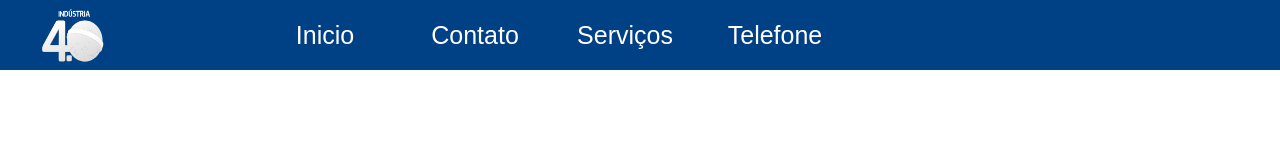
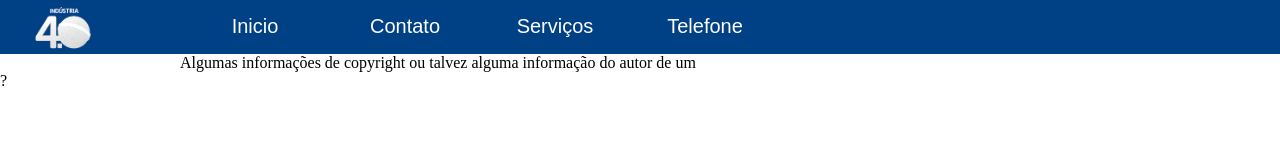
Before and after one commit to Brenda2609/Trabalho-Web, a plain HTML site: page index.html in a window 1280 px wide. Drawn offline with Linux system fonts and the light colour scheme.

Commit message:
ajustes menu

```diff
--- a/css/style.css
+++ b/css/style.css
@@ -5,13 +5,13 @@
 /* Aqui quem ficou com o MENU poderá adcionar atributos css a vontade até o comentario
 OBS: Seu escopo de código  */
 
+*{
+    margin: 0;
+    padding: 0;
+}
 .menu{
     width: 100%;
-    display: -webkit-flex; /* Safari */
-    -webkit-flex-wrap: wrap; /* Safari 6.1+ */
-    display: flex;
-    flex-wrap: wrap;
-    height: 70px;
+    height: 54px;
     background-color: #004085;
     font-family: Arial ;
 }
@@ -19,26 +19,13 @@ OBS: Seu escopo de código  */
     list-style: none;
     position: relative;
 }
-#img{
-    margin-right: 100px;
-    width: 150px;
-}
 .menu ul li{
     width: 150px;
     float: left;
 }
-
-.menu div img{
-    height: 70px;
-    background-color: #004085;
-    display: block;
-    margin-left: auto;
-    margin-right: auto
-}
-
 .menu a{
-    font-size: 25px;
-    padding: 20.5px;
+    font-size: 20px;
+    padding: 15px;
     display: block;
     text-decoration: none;
     text-align: center;
@@ -48,6 +35,9 @@ OBS: Seu escopo de código  */
 .menu a:hover{
     background-color: #f4f4f4;
     color: #555;
+}
+#img{
+    margin-left: 30px
 }
 label[for="bt_menu"]{
     padding: 5px;
--- a/index.html
+++ b/index.html
@@ -13,9 +13,9 @@
 <body>
   <div>
     <nav class="menu">
-      <div id="img"><img src="./img/logo_industria4.png" alt="some text" width="78" height="60"></div>
       <div>
         <ul>
+            <li id="img"><img src="./img/logo_industria4.png" alt="some text" width="70" height="55"></li>
           <li><a href="#">Inicio</a></li>
           <li><a href="#">Contato</a></li>
           <li><a href="#">Serviços</a></li>
@@ -25,7 +25,9 @@
     </nav>
   </div>
   <div class="content"></div>
-  <div class="footer"></div>
+  <footer>
+      Algumas informações de copyright ou talvez alguma informação do autor de um <article>?
+    </footer>
 </body>
 
 </html>
```
